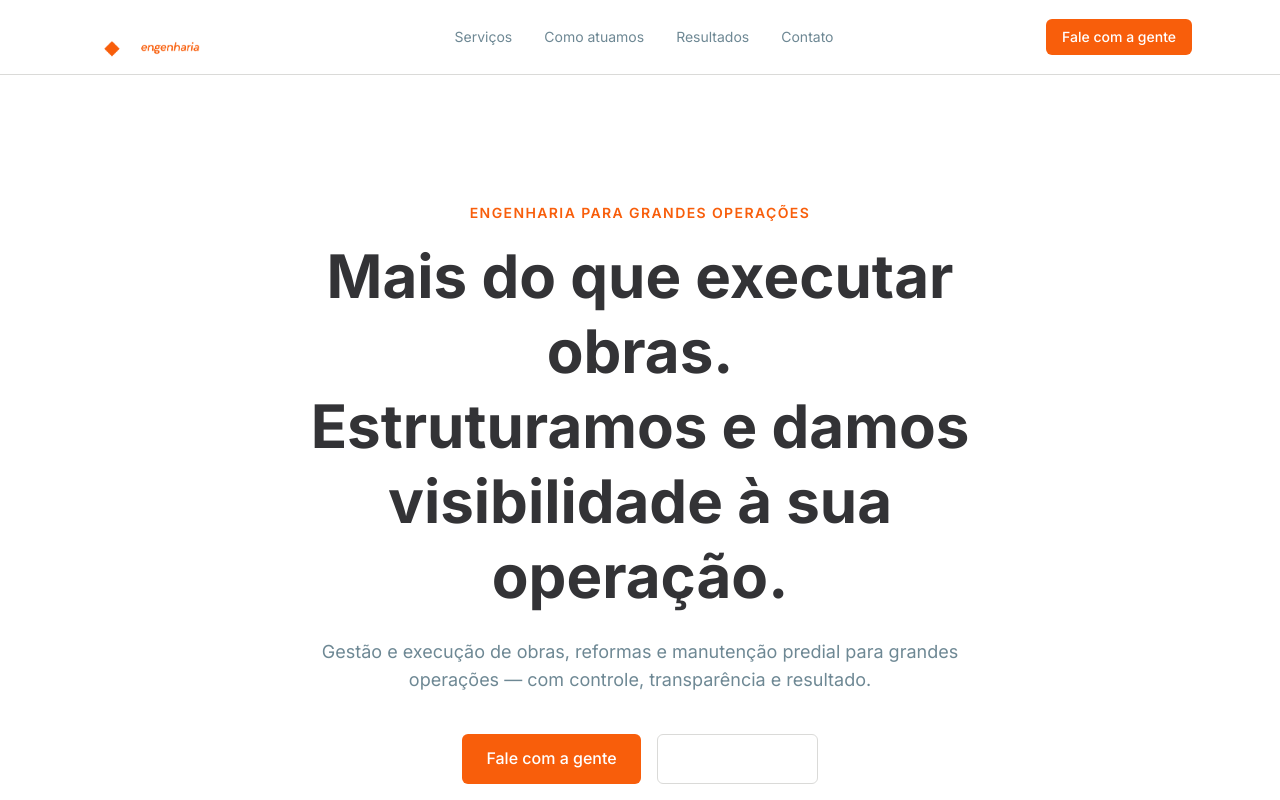
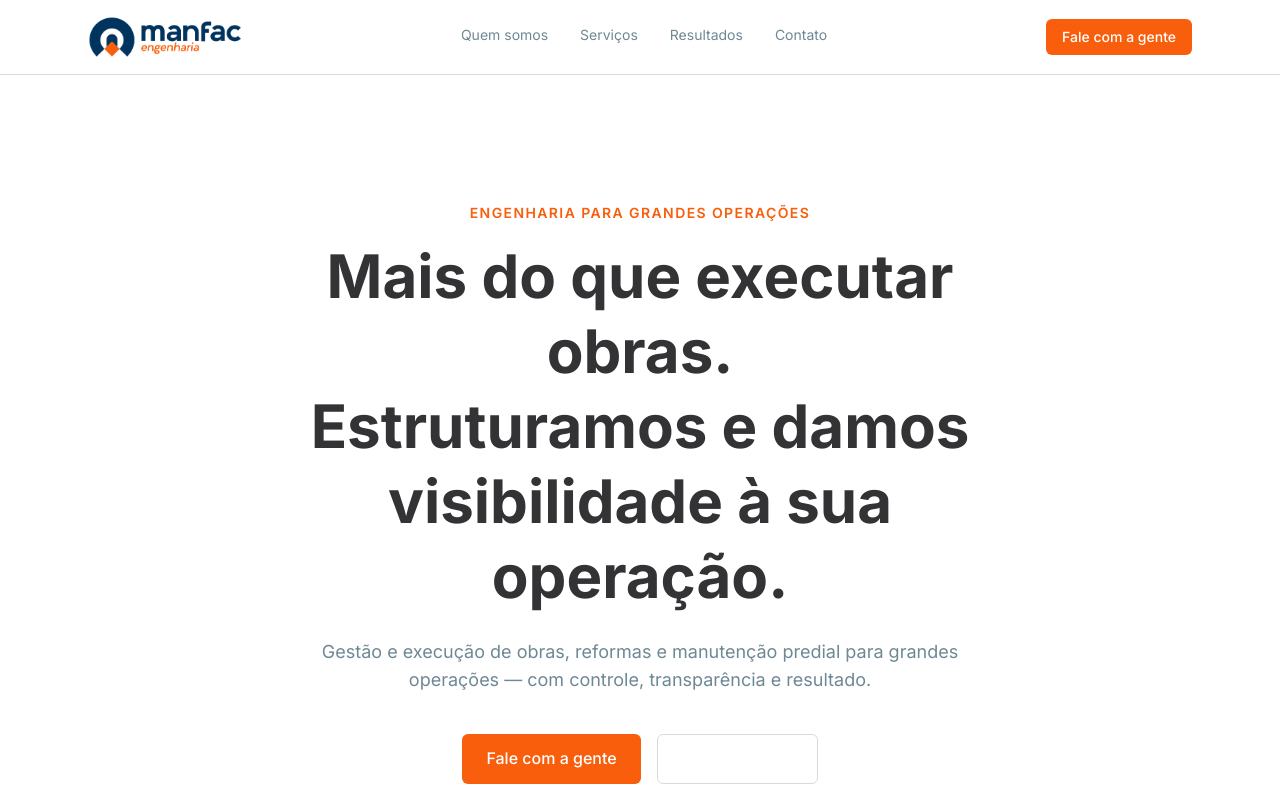
Before and after one commit to manfac-facilities/login-system, a Next.js app in the folder manfac-site/: page / in a window 1280 px wide. Shown: the top 800 px of the page. Built offline with nearby package versions, Linux system fonts and the light colour scheme.

Commit message:
feat(manfac-site): multi-page nav with active state, light theme header/footer

```diff
--- a/manfac-site/components/Footer.tsx
+++ b/manfac-site/components/Footer.tsx
@@ -2,9 +2,9 @@ import Image from 'next/image'
 
 export default function Footer() {
   return (
-    <footer className="border-t border-[var(--border)]">
+    <footer className="border-t border-[var(--border)] bg-[var(--surface)]">
       <div className="mx-auto flex max-w-6xl flex-col items-center justify-between gap-4 px-6 py-8 text-sm text-[var(--muted)] md:flex-row">
-        <Image src="/logo-white.png" alt="Manfac Engenharia" width={121} height={33} />
+        <Image src="/logo.png" alt="Manfac Engenharia" width={121} height={33} />
         <p>© {new Date().getFullYear()} Manfac Engenharia. Todos os direitos reservados.</p>
       </div>
     </footer>
--- a/manfac-site/components/Header.tsx
+++ b/manfac-site/components/Header.tsx
@@ -1,31 +1,80 @@
+'use client'
+
 import Image from 'next/image'
-
-const links = [
-  { href: '#servicos', label: 'Serviços' },
-  { href: '#abordagem', label: 'Como atuamos' },
-  { href: '#case', label: 'Resultados' },
-  { href: '#contato', label: 'Contato' },
-]
+import Link from 'next/link'
+import { usePathname } from 'next/navigation'
+import { useState } from 'react'
+import { NAV_ITEMS } from '@/lib/content'
 
 export default function Header() {
+  const pathname = usePathname()
+  const [open, setOpen] = useState(false)
+
   return (
-    <header className="sticky top-0 z-50 border-b border-[var(--border)] bg-[var(--background)]/90 backdrop-blur">
+    <header className="sticky top-0 z-50 border-b border-[var(--border)] bg-[var(--background)]/95 backdrop-blur">
       <div className="mx-auto flex max-w-6xl items-center justify-between px-6 py-4">
-        <Image src="/logo-white.png" alt="Manfac Engenharia" width={154} height={42} priority />
+        <Link href="/" className="shrink-0" onClick={() => setOpen(false)}>
+          <Image src="/logo.png" alt="Manfac Engenharia" width={154} height={42} priority />
+        </Link>
+
         <nav className="hidden gap-8 text-sm text-[var(--muted)] md:flex">
-          {links.map((link) => (
-            <a key={link.href} href={link.href} className="transition-colors hover:text-white">
-              {link.label}
-            </a>
+          {NAV_ITEMS.map((item) => {
+            const active = pathname === item.href
+            return (
+              <Link
+                key={item.href}
+                href={item.href}
+                className={`relative pb-1 transition-colors hover:text-[var(--ink)] ${
+                  active ? 'text-[var(--ink)]' : ''
+                }`}
+              >
+                {item.label}
+                {active && (
+                  <span className="absolute -bottom-1 left-0 h-px w-full bg-[var(--orange)]" />
+                )}
+              </Link>
+            )
+          })}
+        </nav>
+
+        <Link
+          href="/contato"
+          className="hidden rounded-md bg-[var(--orange)] px-4 py-2 text-sm font-medium text-white transition-colors hover:bg-[var(--orange-hover)] md:inline-block"
+        >
+          Fale com a gente
+        </Link>
+
+        <button
+          type="button"
+          aria-label="Abrir menu"
+          aria-expanded={open}
+          className="text-[var(--ink)] md:hidden"
+          onClick={() => setOpen((v) => !v)}
+        >
+          <svg width="24" height="24" viewBox="0 0 24 24" fill="none" stroke="currentColor" strokeWidth="2">
+            {open ? (
+              <path d="M6 6l12 12M18 6L6 18" strokeLinecap="round" />
+            ) : (
+              <path d="M4 7h16M4 12h16M4 17h16" strokeLinecap="round" />
+            )}
+          </svg>
+        </button>
+      </div>
+
+      {open && (
+        <nav className="flex flex-col gap-1 border-t border-[var(--border)] px-6 py-4 text-sm md:hidden">
+          {NAV_ITEMS.map((item) => (
+            <Link
+              key={item.href}
+              href={item.href}
+              className="rounded px-2 py-2 text-[var(--ink)] hover:bg-[var(--surface)]"
+              onClick={() => setOpen(false)}
+            >
+              {item.label}
+            </Link>
           ))}
         </nav>
-        <a
-          href="#contato"
-          className="rounded-md bg-[var(--orange)] px-4 py-2 text-sm font-medium text-white transition-colors hover:bg-[var(--orange-hover)]"
-        >
-          Fale com a gente
-        </a>
-      </div>
+      )}
     </header>
   )
 }
```
